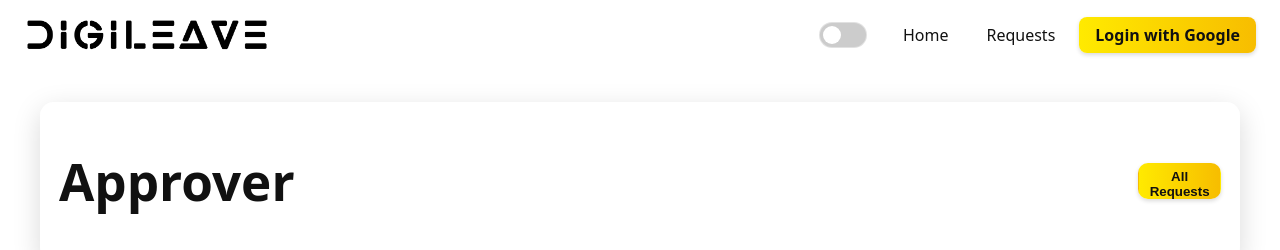
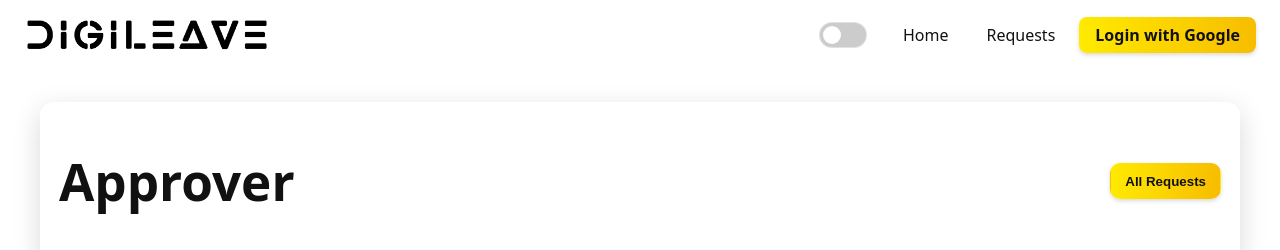
Before and after one commit to amiltenov/DigiLeave, a React (Vite) app in the folder Frontend/digileave_Frontend/: page /approver in a window 1280 px wide. Shown: the top 250 px of the page. Built offline with nearby package versions, Linux system fonts and the light colour scheme; no server answers.

Commit message:
Update approver.css

```diff
--- a/Frontend/digileave_Frontend/src/styles/approver.css
+++ b/Frontend/digileave_Frontend/src/styles/approver.css
@@ -302,14 +302,17 @@
 .ghost-btn,
 .btn-approve,
 .btn-reject,
-.status.pill,
 .badge,
 .req-dates,
 .req-meta,
 .req-comment,
 .who-name,
-.who-email { color: var(--color-text) !important; padding:5%;}
+.who-email { color: var(--color-text) !important; }
 
+.status.pill{
+  color: var(--color-text) !important;
+  margin: 4px;
+}
 
 .accent-btn { background: linear-gradient(90deg, var(--btn-grad-light), var(--btn-grad-dark)); }
 
```
